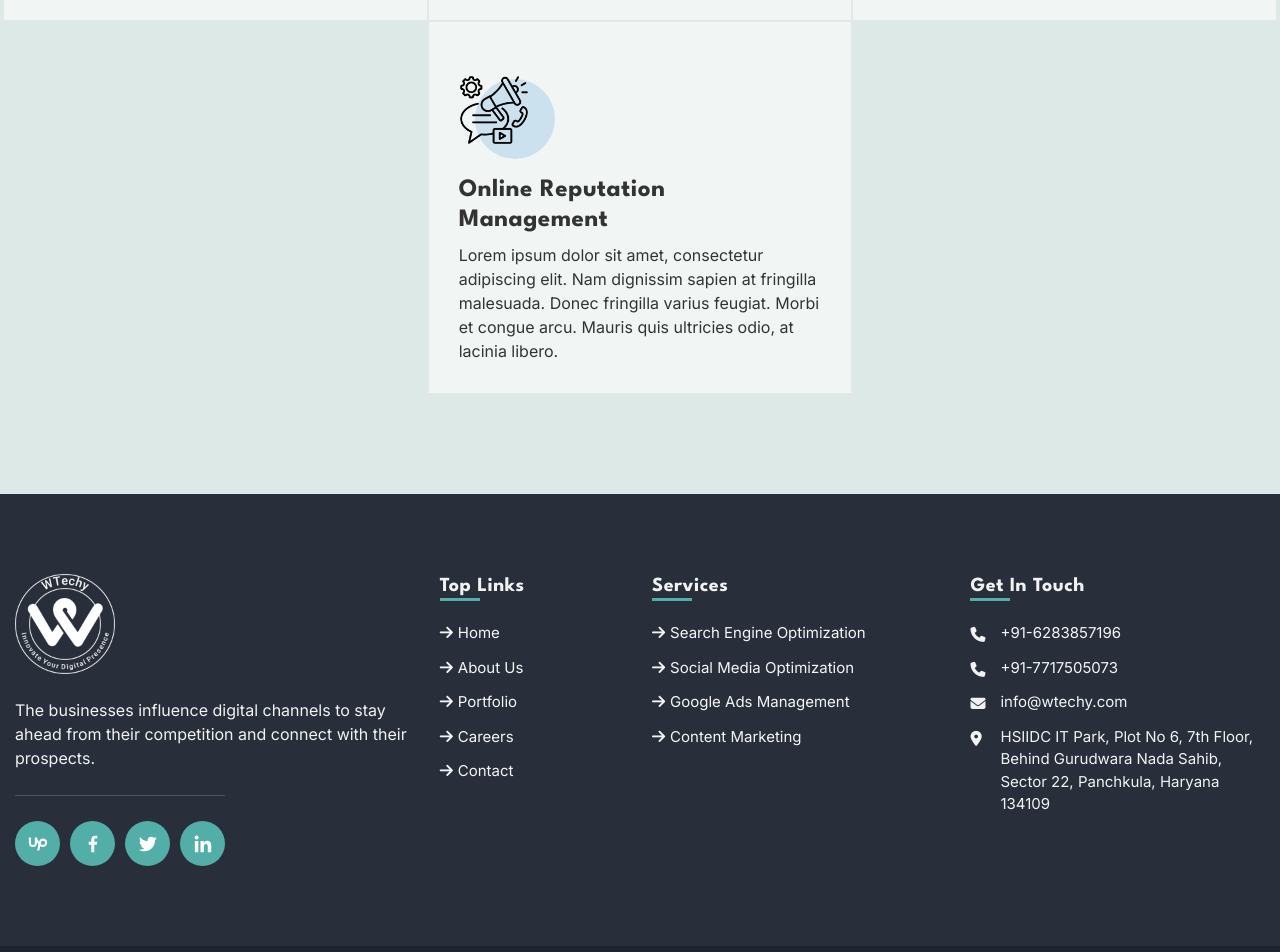
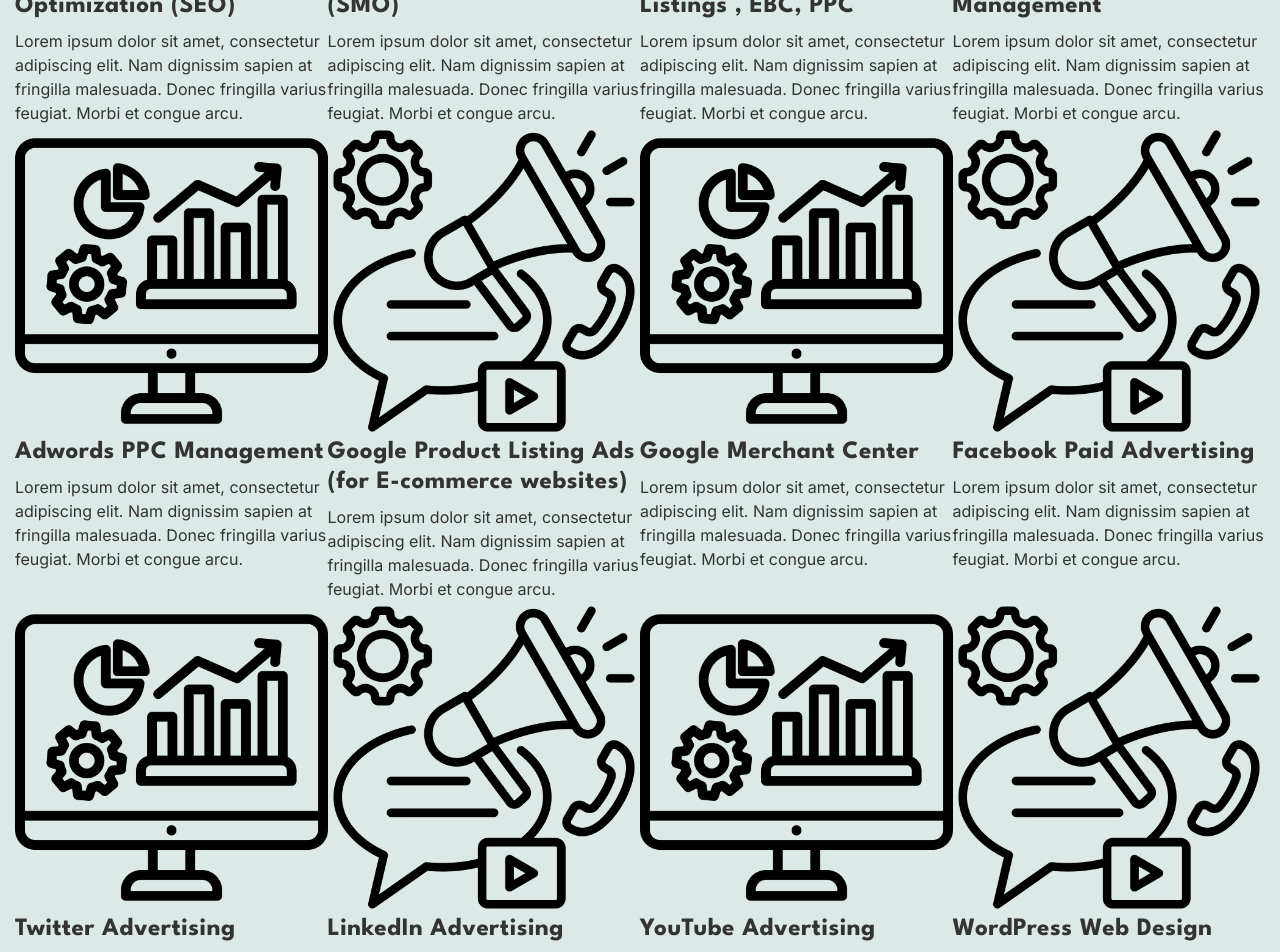
Before and after one commit to wtechyteam/WtechyReact, a React (Create React App) app: page /about-agency in a window 1280 px wide. Shown: the part 1780-2732 px from the top of the page. Built offline with nearby package versions, Linux system fonts and the light colour scheme.

Commit message:
Working on the about page css

```diff
--- a/src/App.scss
+++ b/src/App.scss
@@ -1,4 +1,7 @@
 @import url('https://fonts.googleapis.com/css2?family=Inter:wght@100..900&family=League+Spartan:wght@100..900&display=swap');
+@import './assets/styles/mixins.scss';
+
+
 :root {
   --primary: #3B8AD2;
   --secondary: #3E7671;
@@ -18,6 +21,9 @@
 
 a{
   transition: all ease-in-out .3s;
+  &:hover{
+    color: var(--secondary);
+  }
 }
 
 body {
@@ -121,6 +127,7 @@
     padding: 80px 0px;
   }
 }
+
 .sectionInfo{
   max-width: 800px;
   margin: 0 auto;
@@ -241,6 +248,17 @@
   overflow: hidden;
   position: relative;
   box-shadow: 0px 0px 15px 10px #00000025;
+  @media (max-width: 1400px) {
+    border-radius: 0px 0px 100px 100px;
+  }
+  @media (max-width: 991.98px) {
+    padding: 200px 0px 100px;
+    border-radius: 0px 0px 50px 50px;
+  }
+  @media (max-width: 767.98px) {
+    padding: 180px 0px 80px;
+    border-radius: 0px 0px 30px 30px;
+  }
   &::before{
     content: "";
     background-image: url(./assets/Images/rocket.svg);
@@ -253,59 +271,43 @@
     bottom: -35px;
     background-position: right bottom;
     filter: invert(1);
+    @media (max-width: 991.98px) {
+      width: 200px;
+      height: 200px;
+    }
   }
   .bannerInfo{
     max-width: 800px;
     margin: 0 auto;
+    position: relative;
   }
 
 }
 /***********Inner Page Banner Css Start************/
 
 /***********************/
+.postCard {
+  @include postCard
+}
 
-.featured-posts {
-  .featured-post {
-    background: #fff;
-    height: 100%;
-    .postImageWrap {
-        width: 100%;
-        padding-top: calc(100% /(16/9));
-        background: #ddd;
-        background-image: url(./assets/Images/dummyImage.jpg);
-        background-repeat: no-repeat;
-        background-position: center center;
-        background-size: cover;
-        position: relative;
-        overflow: hidden;
-        img{
-          position: absolute;
-          width: 100%;
-          height: 100%;
-          object-fit: cover;
-          top: 50%;
-          left: 50%;
-          transform: translate(-50%, -50%);
-        }
-    }
-    .post{
-      &-details{
-        text-align: left;
-        padding: 20px 15px;
-      }
-      &-info{
-        display: -webkit-box;
-        -webkit-line-clamp: 3;
-        -webkit-box-orient: vertical;
-        overflow: hidden;
-      }
-      &-date{
-        opacity: .5;
-        font-weight: 600;
-      }
-    }
-  }
+
+
+
+
+.cardWrap{
+
 }
+
+
+
+
+
+
+
+
+
+
+
 
 
 // ====================v-css-start============================
--- a/src/assets/styles/customStyle.scss
+++ b/src/assets/styles/customStyle.scss
@@ -1,4 +1,5 @@
 // Override Bootstrap variables
+@import './mixins.scss';
 
 :root {
     --bs-body-font-size: 8px;
--- a/src/assets/styles/homepageStyle.scss
+++ b/src/assets/styles/homepageStyle.scss
@@ -1,3 +1,6 @@
+@import './mixins.scss';
+
+
 .ctaWrap{
     background-color: rgb(239 239 239);
     border-radius: 25px;
@@ -87,24 +90,7 @@
       position: relative;
       cursor: pointer;
       .icon{
-        position: relative;
-        margin-bottom: 30px;
-        img{
-          max-width: 70px;
-          position: relative;
-        }
-        &::before{
-          background: var(--primary);
-          position: absolute;
-          content: "";
-          border-radius: 50px;
-          width: 80px;
-          height: 80px;
-          left: 16px;
-          top: 4px;
-          z-index: 0;
-          opacity: 0.2;
-        }
+        @include cardIconType1;
       }
       .indexNumber{
         position: absolute;
--- /dev/null
+++ b/src/assets/styles/mixins.scss
@@ -0,0 +1,102 @@
+
+
+
+@mixin cardIconType1 {
+    position: relative;
+    margin-bottom: 30px;
+    &::before {
+        background: var(--primary);
+        position: absolute;
+        content: "";
+        border-radius: 50px;
+        width: 80px;
+        height: 80px;
+        left: 16px;
+        top: 4px;
+        z-index: 0;
+        opacity: 0.2;
+    }
+    img {
+        max-width: 70px;
+        position: relative;
+    }
+}
+
+
+@mixin cardImage {
+    width: 100%;
+    padding-top: calc(100% /(16/9));
+    background: #ddd;
+    // background-image: url(./assets/Images/dummyImage.jpg);
+    background-repeat: no-repeat;
+    background-position: center center;
+    background-size: cover;
+    position: relative;
+    overflow: hidden;
+    cursor: pointer;
+    display: inline-block;
+    &:hover{
+        img{
+            transform: translate(-50%, -50%) scale(1.05);
+        }
+        &::before{
+            opacity: .4;
+        }
+    }
+    img{
+      position: absolute;
+      width: 100%;
+      height: 100%;
+      object-fit: cover;
+      top: 50%;
+      left: 50%;
+      transform: translate(-50%, -50%);
+      transition: all ease-in-out .3s;
+    }
+    &::before{
+        content: '';
+        height: 100%;
+        width: 100%;
+        position: absolute;
+        background: #000;
+        opacity: .2;
+        top: 0;
+        left: 0;
+        z-index: 1;
+        transition: all ease-in-out .3s;
+    }
+}
+
+
+@mixin postCard{
+    background: #fff;
+    height: 100%;
+    .postImageWrap {
+      @include cardImage;
+    }
+    .post{
+      &-details{
+        text-align: left;
+        padding: 20px 15px;
+      }
+      &-title{
+        a{
+            text-decoration: none;
+            color: #000;
+            &:hover{
+                color: var(--secondary);
+            }
+        }
+      }
+      &-info{
+        display: -webkit-box;
+        -webkit-line-clamp: 3;
+        -webkit-box-orient: vertical;
+        overflow: hidden;
+      }
+      &-date{
+        opacity: .5;
+        font-weight: 600;
+      }
+    }
+}
--- a/src/components/AboutUs.jsx
+++ b/src/components/AboutUs.jsx
@@ -10,23 +10,71 @@
     {
         icon: serviceIcon1,
         title: 'Search Engine Optimization (SEO)',
-        description: 'Lorem ipsum dolor sit amet, consectetur adipiscing elit. Nam dignissim sapien at fringilla malesuada. Donec fringilla varius feugiat. Morbi et congue arcu. Mauris quis ultricies odio, at lacinia libero.'
+        description: 'Lorem ipsum dolor sit amet, consectetur adipiscing elit. Nam dignissim sapien at fringilla malesuada. Donec fringilla varius feugiat. Morbi et congue arcu.'
     },
     {
         icon: serviceIcon2,
         title: 'Social Media Optimization (SMO)',
-        description: 'Lorem ipsum dolor sit amet, consectetur adipiscing elit. Nam dignissim sapien at fringilla malesuada. Donec fringilla varius feugiat. Morbi et congue arcu. Mauris quis ultricies odio, at lacinia libero.'
+        description: 'Lorem ipsum dolor sit amet, consectetur adipiscing elit. Nam dignissim sapien at fringilla malesuada. Donec fringilla varius feugiat. Morbi et congue arcu.'
     },
     {
         icon: serviceIcon1,
         title: 'Amazon, Ebay, Etsy Listings , EBC, PPC',
-        description: 'Lorem ipsum dolor sit amet, consectetur adipiscing elit. Nam dignissim sapien at fringilla malesuada. Donec fringilla varius feugiat. Morbi et congue arcu. Mauris quis ultricies odio, at lacinia libero.'
+        description: 'Lorem ipsum dolor sit amet, consectetur adipiscing elit. Nam dignissim sapien at fringilla malesuada. Donec fringilla varius feugiat. Morbi et congue arcu.'
     },
     {
         icon: serviceIcon2,
         title: 'Online Reputation Management',
-        description: 'Lorem ipsum dolor sit amet, consectetur adipiscing elit. Nam dignissim sapien at fringilla malesuada. Donec fringilla varius feugiat. Morbi et congue arcu. Mauris quis ultricies odio, at lacinia libero.'
+        description: 'Lorem ipsum dolor sit amet, consectetur adipiscing elit. Nam dignissim sapien at fringilla malesuada. Donec fringilla varius feugiat. Morbi et congue arcu.'
     },
+    {
+        icon: serviceIcon1,
+        title: 'Adwords PPC Management',
+        description: 'Lorem ipsum dolor sit amet, consectetur adipiscing elit. Nam dignissim sapien at fringilla malesuada. Donec fringilla varius feugiat. Morbi et congue arcu.'
+    },
+    {
+        icon: serviceIcon2,
+        title: 'Google Product Listing Ads (for E-commerce websites)',
+        description: 'Lorem ipsum dolor sit amet, consectetur adipiscing elit. Nam dignissim sapien at fringilla malesuada. Donec fringilla varius feugiat. Morbi et congue arcu.'
+    },
+    {
+        icon: serviceIcon1,
+        title: 'Google Merchant Center',
+        description: 'Lorem ipsum dolor sit amet, consectetur adipiscing elit. Nam dignissim sapien at fringilla malesuada. Donec fringilla varius feugiat. Morbi et congue arcu.'
+    },
+    {
+        icon: serviceIcon2,
+        title: 'Facebook Paid Advertising',
+        description: 'Lorem ipsum dolor sit amet, consectetur adipiscing elit. Nam dignissim sapien at fringilla malesuada. Donec fringilla varius feugiat. Morbi et congue arcu.'
+    },
+    {
+        icon: serviceIcon1,
+        title: 'Twitter Advertising',
+        description: 'Lorem ipsum dolor sit amet, consectetur adipiscing elit. Nam dignissim sapien at fringilla malesuada. Donec fringilla varius feugiat. Morbi et congue arcu.'
+    },
+    {
+        icon: serviceIcon2,
+        title: 'LinkedIn Advertising',
+        description: 'Lorem ipsum dolor sit amet, consectetur adipiscing elit. Nam dignissim sapien at fringilla malesuada. Donec fringilla varius feugiat. Morbi et congue arcu.'
+    },
+    {
+        icon: serviceIcon1,
+        title: 'YouTube Advertising',
+        description: 'Lorem ipsum dolor sit amet, consectetur adipiscing elit. Nam dignissim sapien at fringilla malesuada. Donec fringilla varius feugiat. Morbi et congue arcu.'
+    },
+    {
+        icon: serviceIcon2,
+        title: 'WordPress Web Design',
+        description: 'Lorem ipsum dolor sit amet, consectetur adipiscing elit. Nam dignissim sapien at fringilla malesuada. Donec fringilla varius feugiat. Morbi et congue arcu.'
+    },
+    {
+        icon: serviceIcon2,
+        title: 'Shopify Development',
+        description: 'Lorem ipsum dolor sit amet, consectetur adipiscing elit. Nam dignissim sapien at fringilla malesuada. Donec fringilla varius feugiat. Morbi et congue arcu.'
+    },
+
+
+
     // Add more service sections as needed
 ];
 
@@ -38,7 +86,7 @@
     <>
         <InnerBanner
             title={'About Us'}
-            info={'Lorem ipsum dolor sit amet, consectetur adipiscing elit. Nam dignissim sapien at fringilla malesuada. Donec fringilla varius feugiat. Morbi et congue arcu. Mauris quis ultricies odio, at lacinia libero.'}
+            info={'Lorem ipsum dolor sit amet, consectetur adipiscing elit. Nam dignissim sapien at fringilla malesuada. Donec fringilla varius feugiat. Morbi et congue arcu.'}
         />
         <ImageInfoWrap
             title={'About Us'}
@@ -50,16 +98,18 @@
                 <div className="sectionTopInfo text-center" data-aos="fade-up" data-aos-duration="1500">
                     <h4 className='section-title-sm '>Our Services</h4>
                     <h2 className='title-xl fw-bold'>Services We Offer</h2>
-                    <p className='sectionInfo '>Lorem ipsum dolor sit amet, consectetur adipiscing elit. Nam dignissim sapien at fringilla malesuada. Donec fringilla varius feugiat. Morbi et congue arcu. Mauris quis ultricies odio, at lacinia libero.</p>
+                    <p className='sectionInfo '>Lorem ipsum dolor sit amet, consectetur adipiscing elit. Nam dignissim sapien at fringilla malesuada. Donec fringilla varius feugiat. Morbi et congue arcu.</p>
                 </div>
-                <div className="listWrapper row mt-5 justify-content-center">
+                <div className="listWrapper d-flex flex-wrap mt-5 justify-content-center">
                     {serviceData.map((service, index) => (
-                        <div className='col-lg-4 col-md-6 innerWrap' key={index} data-aos="fade-up" data-aos-duration="1500" data-aos-delay={index * 400} >
-                            <div className="icon">
-                                <img src={service.icon} alt={service.title} />
+                        <div className='col-lg-3 col-md-4' key={index} >
+                            <div className="cardWrap">
+                                <div className="cardIcon">
+                                    <img src={service.icon} alt={service.title} />
+                                </div>
+                                <h2 className="cardTitle title-md fw-bold">{service.title}</h2>
+                                <p className='cardDescription mb-0'>{service.description}</p>
                             </div>
-                            <h2 className="title-md fw-bold">{service.title}</h2>
-                            <p className='mb-0'>{service.description}</p>
                         </div>
                     ))}
                 </div>
--- a/src/components/data/insightsData.json
+++ b/src/components/data/insightsData.json
@@ -2,6 +2,7 @@
     "posts": [
         {
             "id": 1,
+            "link":"why-hire-an-seo-expert-for-your-restaurant-business-in-texas",
             "title": "Why hire an SEO expert for your Restaurant Business in Texas?",
             "category": "Web Development",
             "tags": [ "HTML", "JavaScript" ],
@@ -14,6 +15,7 @@
         },
         {
             "id": 2,
+            "link":"why-digital-marketing-is-required-for-your-brand",
             "title": "Why Digital Marketing is required for your brand?",
             "category": "Artificial Intelligence",
             "tags": [
@@ -30,6 +32,7 @@
         },
         {
             "id": 3,
+            "link":"things-you-must-know-about-shopify-theme-development",
             "title": "Things You Must Know About Shopify Theme Development",
             "category": "UI/UX Design",
             "tags": [
--- a/src/components/homepage/bannerSection/bannerStyle.scss
+++ b/src/components/homepage/bannerSection/bannerStyle.scss
@@ -24,7 +24,7 @@
   display: flex;
   align-items: center;
   color: #222;
-  @media (max-width: 767.98px) {
+  @media (max-width: 991.98px) {
     padding: 200px 0px 150px;
   }
   &::after{
```
Also changed, not shown: src/components/homepage/homeSection6/HomeSection6.jsx (+8 -6 lines).
